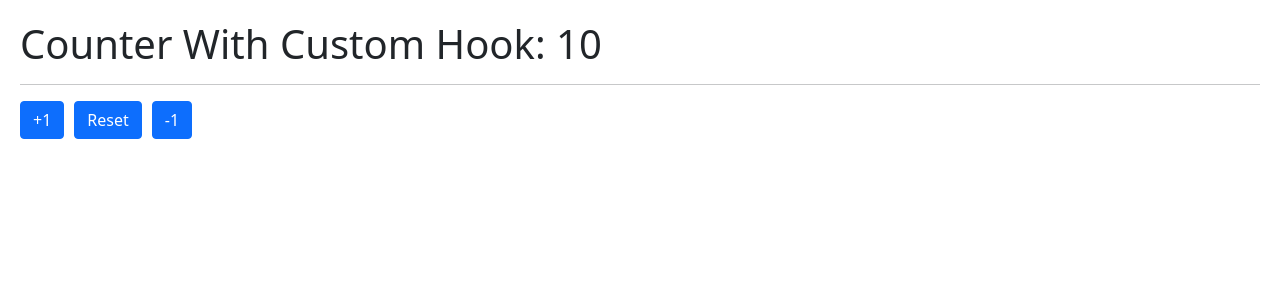
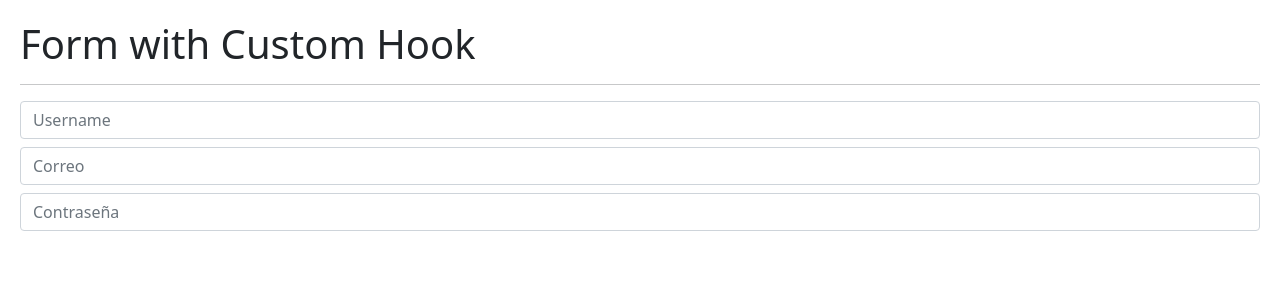
Before and after one commit to tomygp97/05-hooksApp, a React (Vite) app: page / in a window 1280 px wide. Shown: the top 300 px of the page. Built offline with nearby package versions, Linux system fonts and the light colour scheme.

Commit message:
122 - Custom Hook - Form

```diff
--- /dev/null
+++ b/src/02-useEffect/FormWithCustomHook.jsx
@@ -0,0 +1,55 @@
+import { useEffect } from "react"
+import { useForm } from "../hooks/useForm";
+
+
+export const FormWithCustomHook = () => {
+
+   const {formState, onInputChange, username, email, password} = useForm({
+        username: "",
+        email: "",
+        password: "",
+    });
+
+// const { username, email, password } = formState;
+
+
+
+  return (
+    <>
+
+        <h1>Form with Custom Hook</h1>
+        <hr/>
+
+        <input
+            type="text"
+            className="form-control"
+            placeholder="Username"
+            name="username"
+            value={ username }
+            onChange={ onInputChange }
+        />
+
+        <input
+            type="email"
+           className="form-control mt-2"
+            placeholder="Correo"
+           name="email"
+           value={ email }
+           onChange={ onInputChange }
+        />
+
+        <input
+            type="password"
+            className="form-control mt-2"
+            placeholder="Contraseña"
+            name="password"
+            value={ password }
+            onChange={ onInputChange }
+        />
+
+
+
+
+    </>
+  )
+}
--- /dev/null
+++ b/src/02-useEffect/SimpleForm.jsx
@@ -0,0 +1,72 @@
+import { useEffect, useState } from "react"
+import { Message } from "./Message";
+
+export const SimpleForm = () => {
+
+
+
+    const [formState, setFormState] = useState({
+        username: "Tomas",
+        email: "tomygp16@gmail.com",
+    });
+
+    const {username, email} = formState;
+
+    const onInputChange = ({ target }) => {
+
+        const {name, value} = target
+
+        setFormState({
+            ...formState,
+            [ name ]: value,
+        })
+
+    }
+
+
+useEffect( () => {
+    // console.log("useEffect called");
+}, []);  // arreglo vacio cuando quiero que se ejecute solo una vez
+
+useEffect( () => {
+    // console.log("formState changed");
+}, [formState]);
+
+useEffect( () => {
+    // console.log("email changed");
+}, [email]);
+
+
+
+  return (
+    <>
+
+        <h1>Simple Form</h1>
+        <hr/>
+
+        <input
+            type="text"
+            className="form-control"
+            placeholder="Username"
+            name="username"
+            value={ username }
+            onChange={ onInputChange }
+        />
+
+        <input
+            type="email"
+            className="form-control mt-2"
+            placeholder="emaildeprueba@gmail.com"
+            name="email"
+            value={ email }
+            onChange={ onInputChange }
+        />
+
+       {
+        ( username === "Tomas2" ) &&  <Message />
+       }
+
+
+    </>
+  )
+}
--- /dev/null
+++ b/src/hooks/useForm.js
@@ -0,0 +1,26 @@
+import { useState } from "react";
+
+export const useForm = ( initialForm = {} ) => {
+
+    const [formState, setFormState] = useState( initialForm );
+
+    const onInputChange = ({ target }) => {
+
+        const {name, value} = target;
+
+        setFormState({
+            ...formState,
+            [ name ]: value,
+        })
+
+    }
+
+
+return {
+    ...formState,
+    formState,
+    onInputChange,
+
+}
+
+}
--- a/src/main.jsx
+++ b/src/main.jsx
@@ -3,13 +3,15 @@
 
 // import { HooksApp } from './HooksApp';
 // import { CounterApp } from './01-useState/CounterApp';
-import { CounterWithCustomHook } from './01-useState/CounterWithCustomHook';
+// import { CounterWithCustomHook } from './01-useState/CounterWithCustomHook';
+// import { SimpleForm } from './02-useEffect/SimpleForm';
+import { FormWithCustomHook } from './02-useEffect/FormWithCustomHook';
 
 
 import './index.css'
 
 ReactDOM.createRoot(document.getElementById('root')).render(
   <React.StrictMode>
-    <CounterWithCustomHook />
+    <FormWithCustomHook />
   </React.StrictMode>
 )
```
Also changed, not shown: src/02-useEffect/Message.jsx (added, +39 -0 lines).
